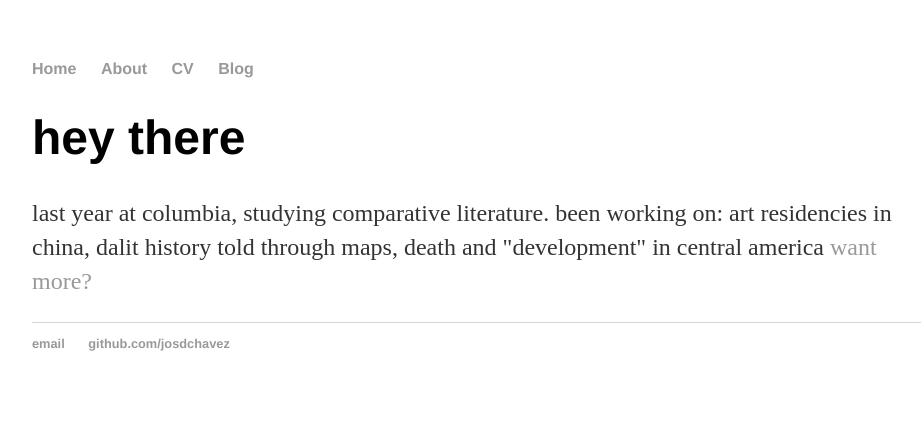
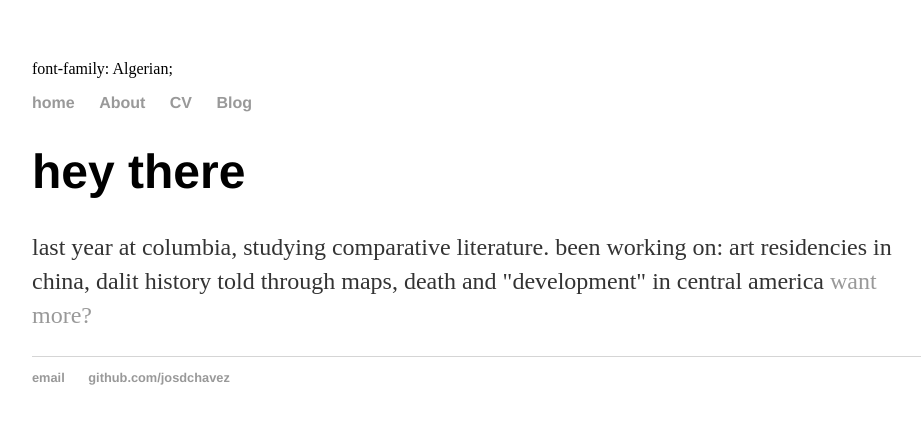
Before and after one commit to josdchavez/josdchavez.github.io, a Jekyll site: the page built from index.html, in a window 1280 px wide. Shown: the top 424 px of the page, without its empty margins (160-1081 px from the left). Built offline with Jekyll 4.4.1, drawn with Linux system fonts in a browser that asks for light colours.

Commit message:
Update default.html

```diff
--- a/_layouts/default.html
+++ b/_layouts/default.html
@@ -5,9 +5,10 @@
 		<link rel="stylesheet" type="text/css" href="/css/main.css">
 	</head>
 	<body>
+		font-family: Algerian;
 		<nav>
     		<ul>
-			<li><a href="/">Home</a></li>
+			<li><a href="/">home</a></li>
 	        	<li><a href="/about">About</a></li>
         		<li><a href="/cv">CV</a></li>
         		<li><a href="/blog">Blog</a></li>
```
